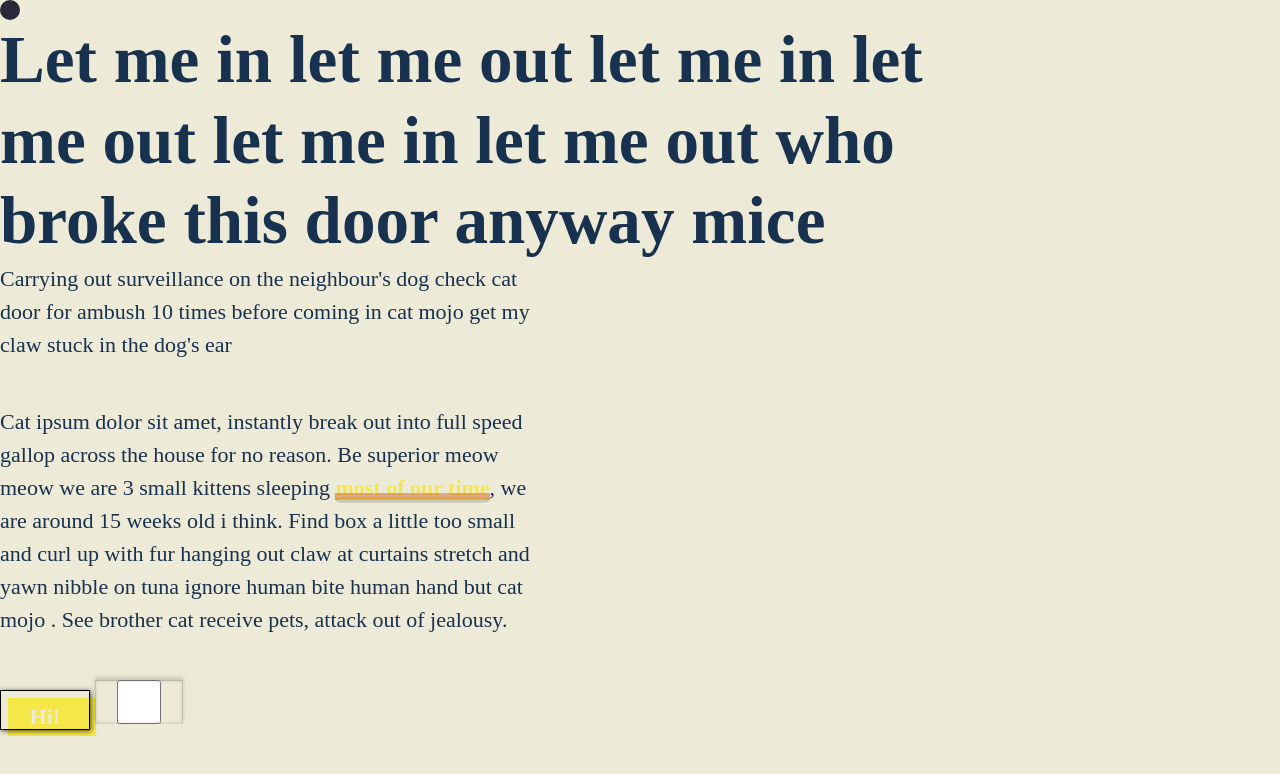
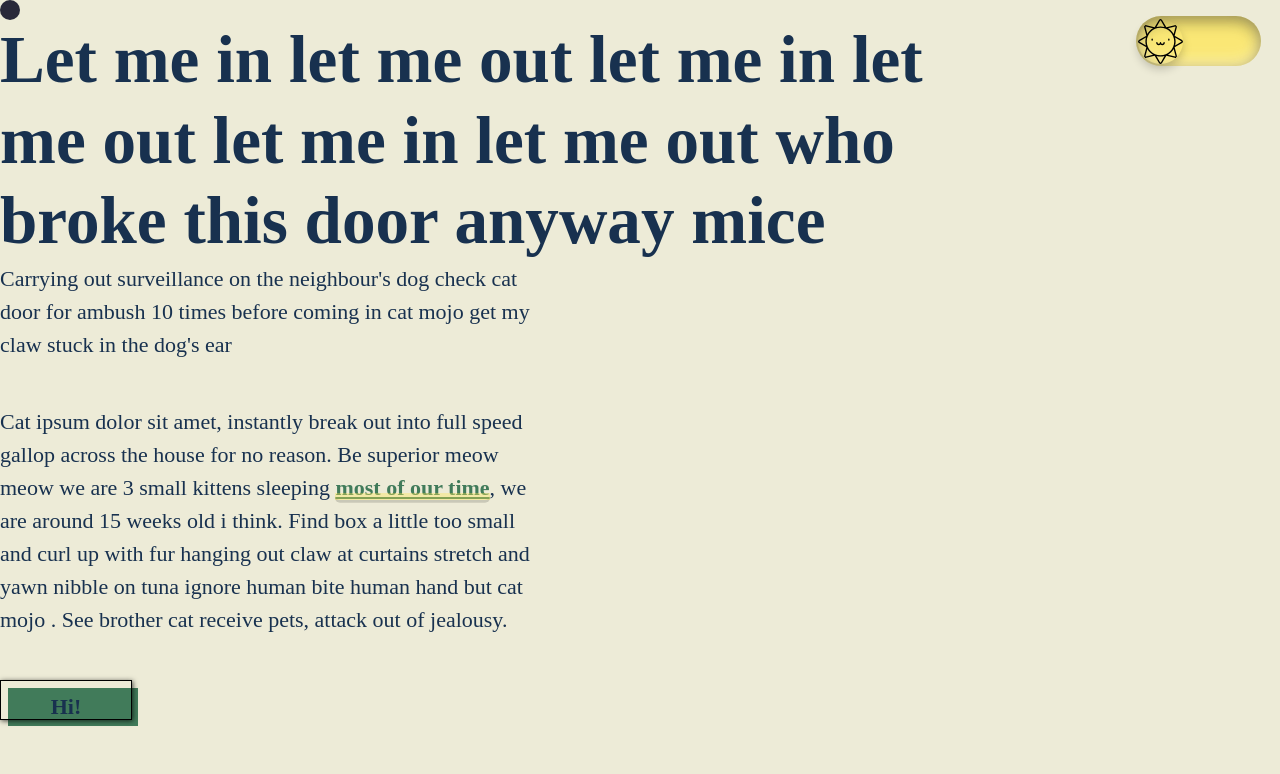
Before and after one commit to stellRC/styles, a plain HTML site: page index.html in a window 1280 px wide. Drawn offline with Linux system fonts and the light colour scheme; a web font is replaced by a local one.

Commit message:
light and dark toggle

```diff
--- a/styles.css
+++ b/global.css
@@ -1,27 +1,19 @@
-html {
+/* Apply color scheme preference and light/dark toggle */
+body {
+  background-color: var(--background-color);
+  color: var(--text-color);
+
   /* Remove Default Cursor to apply custom cursor */
   cursor: none;
 }
-
-body {
-  background-color: var(--background-color);
-  color: var(--text-color);
-}
-
-a {
-  color: var(--highlight-color);
-}
-
-p {
-  margin-bottom: var(--space-paragraph);
-}
+/* Cursor */
 
 a:hover,
-button:hover {
+button:hover,
+svg:hover,
+label:hover {
   cursor: none;
 }
-
-/* Cursor */
 
 .cursor-big {
   width: 20px;
@@ -35,14 +27,12 @@ button:hover {
 
 /* Buttons & Links & Toggles */
 
-button {
-  color: var(--background-color);
+.button-bordered {
+  --text-color: rgba(24, 49, 79, 1);
+  color: var(--text-color);
 
-  width: 7vw;
+  width: var(--space-3xl);
   height: 5vh;
-}
-
-.button-bordered {
   padding: 13px 20px 13px;
   outline: 0;
   border: 1px ridge black;
@@ -53,6 +43,10 @@ button {
   -webkit-user-select: none;
   touch-action: manipulation;
   box-shadow: 1px 1px 5px rgba(1, 1, 0, 0.7);
+}
+
+.button-bordered:has(.switch__input:checked) {
+  color: var(--background-color);
 }
 
 .button-bordered::after {
@@ -84,25 +78,6 @@ button {
   outline: none;
   box-shadow: 1px 1px 5px rgba(1, 1, 0, 0.7);
   background-color: var(--highlight-color);
-}
-
-.toggle {
-  border: 0.5px solid rgba(117, 117, 117, 0.31);
-  box-shadow: inset 0px 0px 4px 0px rgba(0, 0, 0, 0.2),
-    0 -3px 4px rgba(0, 0, 0, 0.15);
-  background-color: var(--button-color);
-  width: 4em;
-  height: 2em;
-}
-
-.toggle:checked {
-  background-color: var(--highlight-color);
-}
-
-.toggle-wrapper {
-  flex-direction: row-reverse;
-  justify-content: space-between;
-  padding: 0;
 }
 
 .link-decoration {
--- a/index.html
+++ b/index.html
@@ -5,10 +5,13 @@
     <meta name="viewport" content="width=device-width, initial-scale=1.0" />
     <title>Document</title>
     <!-- <link rel="stylesheet" href="font-face.css" /> -->
+    <!-- CSS -->
     <link rel="stylesheet" href="reset.css" />
     <link rel="stylesheet" href="root.css" />
     <link rel="stylesheet" href="font-type.css" />
-    <link rel="stylesheet" href="styles.css" />
+    <link rel="stylesheet" href="toggle.css" />
+    <link rel="stylesheet" href="global.css" />
+    <!-- JS -->
     <script src="cursor.js" defer></script>
   </head>
   <body class="variable-font">
@@ -35,6 +38,16 @@
       attack out of jealousy.
     </p>
     <button class="button-bordered cursor-hover">Hi!</button>
-    <input type="checkbox" class="toggle" name="" id="" />
+    <div class="switch-wrapper">
+      <input
+        class="switch-input"
+        type="checkbox"
+        role="switch"
+        name="dark"
+        id="dark"
+      />
+      <label class="switch-label" for="dark"></label>
+      <span class="switch-sr">Dark Mode</span>
+    </div>
   </body>
 </html>
--- a/reset.css
+++ b/reset.css
@@ -3,6 +3,7 @@
 *::before,
 *::after {
   box-sizing: border-box;
+  cursor: none;
 }
 
 /* Prevent font size inflation */
@@ -61,11 +62,13 @@ h6 {
 }
 
 /* 9. Improve line wrapping */
+/* Add space between paragraphs */
 p {
   text-wrap: pretty;
   overflow-wrap: break-word;
   hyphens: auto;
   max-width: 50ch;
+  margin-bottom: var(--space-paragraph);
 }
 
 h1,
--- a/root.css
+++ b/root.css
@@ -1,6 +1,10 @@
 :root {
   /* Color */
-  color-scheme: dark light;
+  /* color-scheme: light dark; */
+  --text-color: rgba(24, 49, 79, 1);
+  --background-color: rgba(237, 235, 215, 1);
+  --button-color: rgba(65, 123, 90, 1);
+  --highlight-color: rgb(255, 229, 76, 0.7);
 
   /* Paragraph Spacing - at least 2 times font size */
   --space-paragraph: clamp(2.5rem, 2.413rem + 0.4348vw, 2.75rem);
@@ -33,38 +37,39 @@
 @media (prefers-color-scheme: dark) {
   :root {
     /* Quiet forest */
-    --background-color: rgb(0, 48, 70);
+    /* --background-color: rgb(0, 48, 70);
     --text-color: rgb(246, 241, 238);
     --highlight-color: rgb(229, 141, 102);
     --button-color: rgb(98, 170, 196);
-    --alt-dark-color: rgb(3, 59, 85);
+    --alt-dark-color: rgb(3, 59, 85); */
 
     /* Google Design */
-    --background-color: #e7e7ee;
+    /* --background-color: #e7e7ee;
     --text-color: #000b62;
     --highlight-color: #77536c;
-    --button-color: #fb3aa2;
+    --button-color: #fb3aa2; */
 
     /* Blue and Yellow */
-    --background-color: rgba(24, 49, 79, 1);
+    /* --background-color: rgba(24, 49, 79, 1);
     --text-color: rgba(237, 235, 215, 1);
     --button-color: lab(90.7% -7.16 73.91);
     --highlight-color: rgba(219, 50, 77, 1);
     --aside: rgba(65, 123, 90, 1);
-    --aside-alt: rgb(255, 229, 76, 0.2);
+    --aside-alt: rgb(255, 229, 76, 0.2); */
   }
 }
 
 @media (prefers-color-scheme: light) {
   :root {
     /* Quiet Forest */
-    --background-color: rgb(246, 241, 238);
+    /* --background-color: rgb(246, 241, 238);
     --text-color: rgb(3, 59, 85);
-    --highlight-color: rgb(208, 101, 55);
+    --highlight-color: rgb(208, 101, 55); */
 
     /* Blue and Green  */
-    --text-color: rgba(24, 49, 79, 1);
+    /* --text-color: rgba(24, 49, 79, 1);
     --background-color: rgba(237, 235, 215, 1);
-    --button-color: lab(90.7% -7.16 73.91);
+    --button-color: rgba(65, 123, 90, 1);
+    --highlight-color: rgb(255, 229, 76, 0.7); */
   }
 }
--- /dev/null
+++ b/toggle.css
@@ -0,0 +1,108 @@
+:root {
+  --trans-dur: 0.6s;
+  --trans-timing: cubic-bezier(0.65, 0, 0.35, 1);
+  /* --font-size: calc(60px + (120 - 60) * (100vw - 320px) / (2560 - 320)); */
+}
+
+body {
+  transition: color 1s;
+}
+
+body:has(.switch-input:checked),
+.button-bordered:has(.switch-input:checked),
+.link-decoration:has(.switch-input:checked) {
+  --background-color: rgba(24, 49, 79, 1);
+  --text-color: rgba(237, 235, 215, 1);
+  --button-color: lab(90.7% -7.16 73.91);
+  --highlight-color: rgba(219, 50, 77, 1);
+  --aside: rgba(65, 123, 90, 1);
+  --aside-alt: rgb(255, 229, 76, 0.2);
+}
+
+.switch-wrapper {
+  display: flex;
+  flex-direction: column;
+  align-items: center;
+  justify-content: center;
+  width: fit-content;
+
+  position: fixed;
+  top: 2vh;
+  right: 1.5vw;
+}
+
+.switch-label {
+  --width: 125px;
+  --height: 50px;
+
+  display: block;
+  position: relative;
+
+  width: var(--width);
+
+  height: var(--height);
+  background-color: var(--highlight-color);
+
+  border-radius: 200px;
+  box-shadow: inset 0px 5px 15px rgba(0, 0, 0, 0.4),
+    inset 0px -5px 15px rgba(255, 255, 255, 0.4);
+  transition: all 0.3s ease-in-out;
+}
+
+.switch-label::after {
+  --size: 45px;
+  --position: 2.5px;
+
+  content: "";
+  width: var(--size);
+  height: var(--size);
+  position: absolute;
+  top: var(--position);
+  left: var(--position);
+  background-color: linear-gradient(180deg, #ffcc80, #d8860b);
+  border-radius: 180px;
+  box-shadow: 0px 5px 10px rgba(0, 0, 0, 0.2);
+  transition: all 0.3s ease-in-out;
+
+  background-image: url(img/sun-svgrepo-com.svg);
+  background-position: center;
+  background-size: contain;
+  background-repeat: no-repeat;
+}
+
+.switch-input {
+  width: 0;
+  height: 0;
+  visibility: hidden;
+}
+
+.switch-input:checked + .switch-label {
+  background-color: var(--text-color);
+}
+
+.switch-input:checked + .switch-label::after {
+  left: 90%;
+  transform: translateX(-100%);
+  background-color: linear-gradient(180deg, #777, #3a3a3a);
+  background-image: url(img/full-moon-moon-svgrepo-com.svg);
+  background-position: center;
+  background-size: contain;
+  background-repeat: no-repeat;
+  background-color: #3a3a3a;
+  transition: 0.3s;
+}
+
+/* Gooey effect */
+label:active::after {
+  --size: 65px;
+  width: var(--size);
+}
+
+/* Accessability  */
+
+.switch-sr {
+  overflow: hidden;
+  position: absolute;
+  width: 1px;
+  height: 1px;
+}
```
Also changed, not shown: img/full-moon-moon-svgrepo-com.svg (added), img/sun-svgrepo-com.svg (added).
